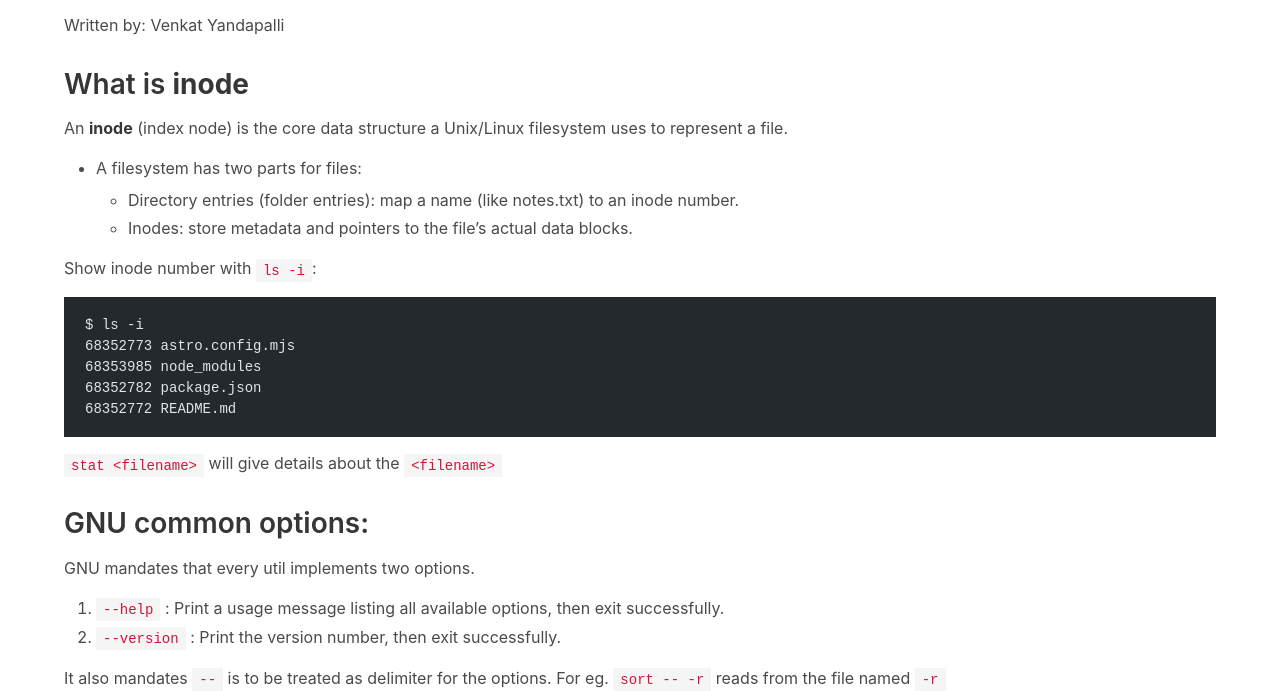
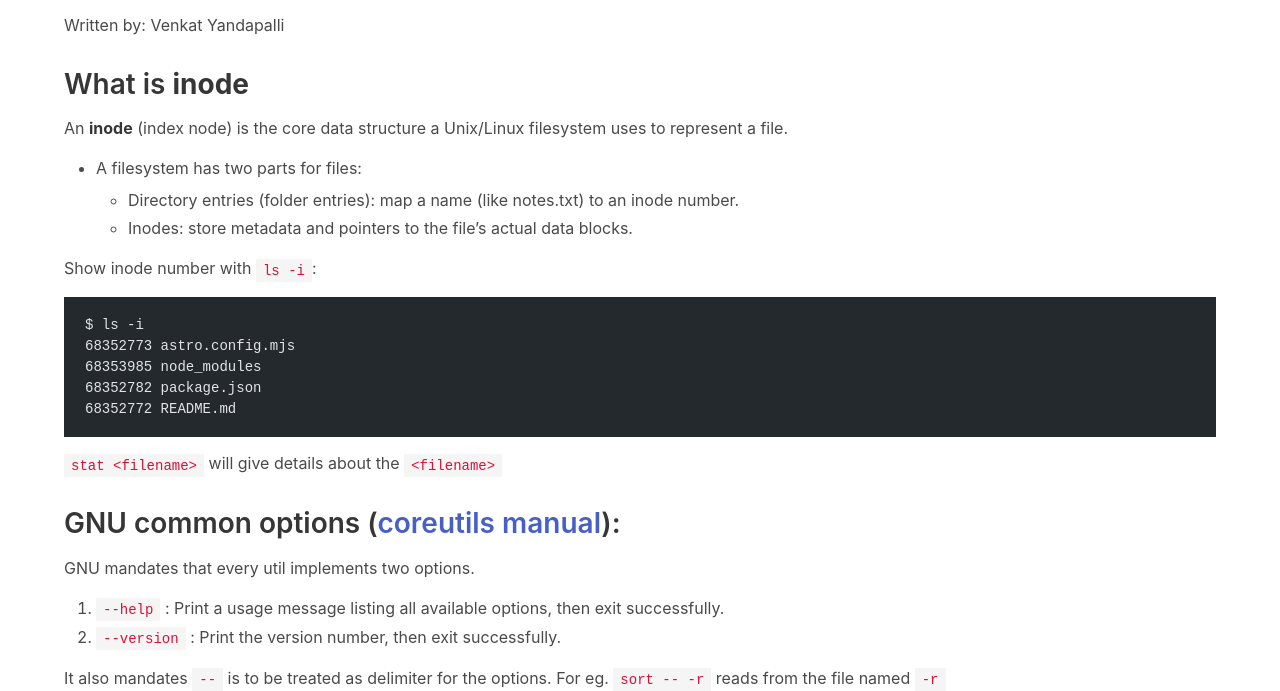
Before and after one commit to Quantumofcosmos/quantumofcosmos.github.io, an Astro site: page /TWIL/27Oct25-02Nov25 in a window 1280 px wide. Shown: the part 127-818 px from the top of the page. Built offline with nearby package versions, Linux system fonts and the light colour scheme; Astro itself is replaced by a stand-in of ours; code samples lack their colours.

Commit message:
Add link to coreutils manual in GNU options section
Updated section header to include a link to the coreutils manual.

````diff
--- a/src/pages/TWIL/27Oct25-02Nov25.md
+++ b/src/pages/TWIL/27Oct25-02Nov25.md
@@ -26,7 +26,7 @@ $ ls -i
 ```
 `stat <filename>` will give details about the `<filename>`
 
-## GNU common options:
+## GNU common options ([coreutils manual](https://www.gnu.org/software/coreutils/manual/html_node/Common-options.html)):
 
 GNU mandates that every util implements two options.
 
````
